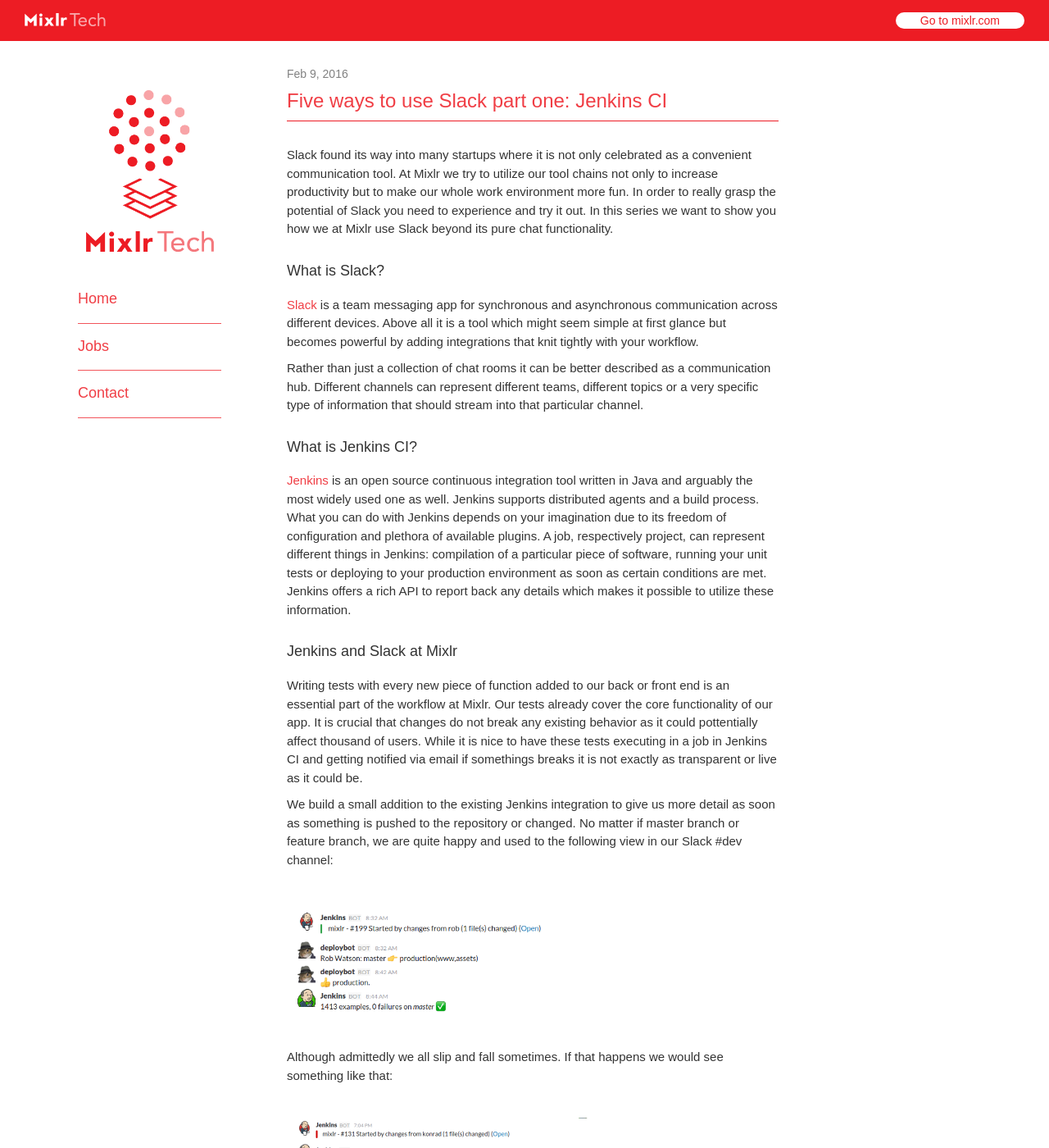
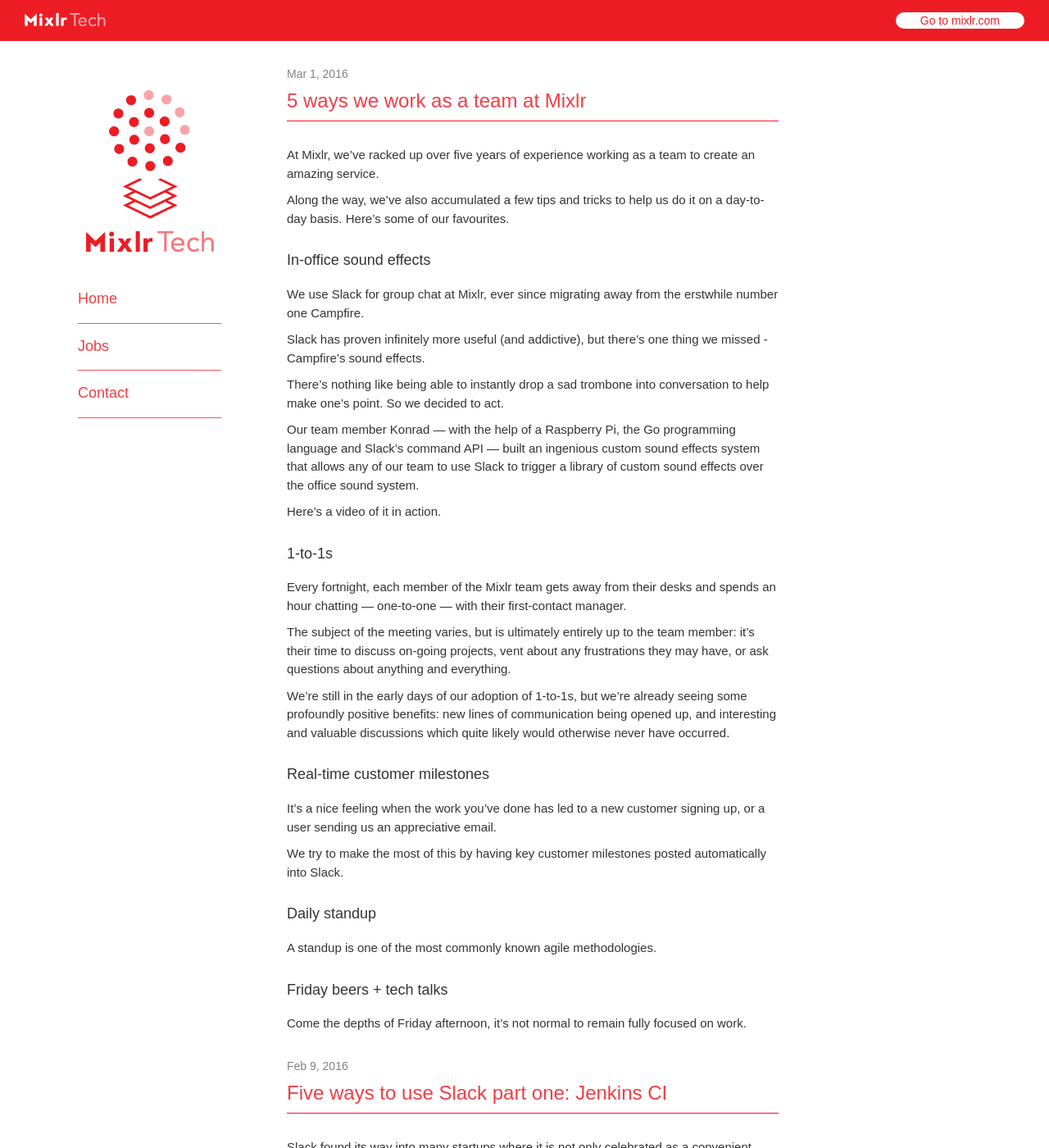
Before and after one commit to mixlr/mixlr.github.io, a Jekyll site: the page built from index.html, in a window 1280 px wide and 1400 px high. Shown: the whole window at 82% size. Built offline with Jekyll 4.4.1, drawn with Linux system fonts in a browser that asks for light colours; some web fonts are replaced.

```diff
--- /dev/null
+++ b/_posts/2016-03-05-ways-we-work-as-a-team-at-mixlr.md
@@ -0,0 +1,49 @@
+---
+layout: post
+title:  "5 ways we work as a team at Mixlr"
+date:   2016-03-01 14:00:00
+author: Rob
+categories: team
+excerpt: Learn more about the methods we use to help us work effectively as a team to build the Mixlr service.
+comments: true
+tags: process, agile, tools, team
+---
+
+At Mixlr, we’ve racked up over five years of experience working as a team to create an amazing service.
+
+Along the way, we’ve also accumulated a few tips and tricks to help us do it on a day-to-day basis. Here’s some of our favourites.
+
+#### In-office sound effects
+
+We use Slack for group chat at Mixlr, ever since migrating away from the erstwhile number one Campfire.
+
+Slack has proven infinitely more useful (and addictive), but there’s one thing we missed - Campfire’s sound effects.
+
+There’s nothing like being able to instantly drop a sad trombone into conversation to help make one’s point. So we decided to act.
+
+Our team member Konrad --- with the help of a Raspberry Pi, the Go programming language and Slack’s command API --- built an ingenious custom sound effects system that allows any of our team to use Slack to trigger a library of custom sound effects over the office sound system.
+
+Here’s a video of it in action.
+
+#### 1-to-1s
+
+Every fortnight, each member of the Mixlr team gets away from their desks and spends an hour chatting --- one-to-one --- with their first-contact manager.
+
+The subject of the meeting varies, but is ultimately entirely up to the team member: it’s their time to discuss on-going projects, vent about any frustrations they may have, or ask questions about anything and everything.
+
+We’re still in the early days of our adoption of 1-to-1s, but we’re already seeing some profoundly positive benefits: new lines of communication being opened up, and interesting and valuable discussions which quite likely would otherwise never have occurred.
+
+#### Real-time customer milestones
+
+It's a nice feeling when the work you've done has led to a new customer signing up, or a user sending us an appreciative email.
+
+We try to make the most of this by having key customer milestones posted automatically into Slack.
+
+#### Daily standup
+
+A standup is one of the most commonly known agile methodologies.
+
+
+#### Friday beers + tech talks
+
+Come the depths of Friday afternoon, it’s not normal to remain fully focused on work.
```
Also changed, not shown: jobs/product.md (+2 -0 lines).
